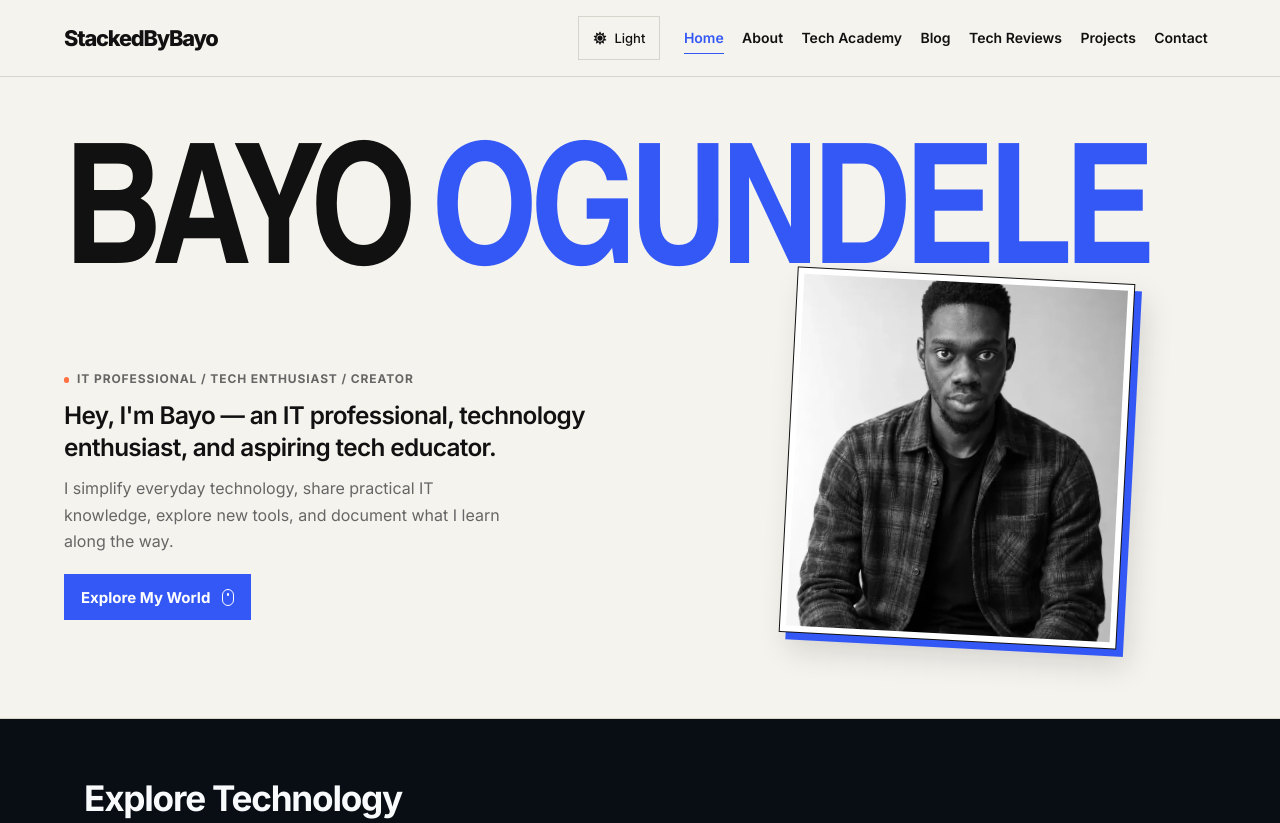
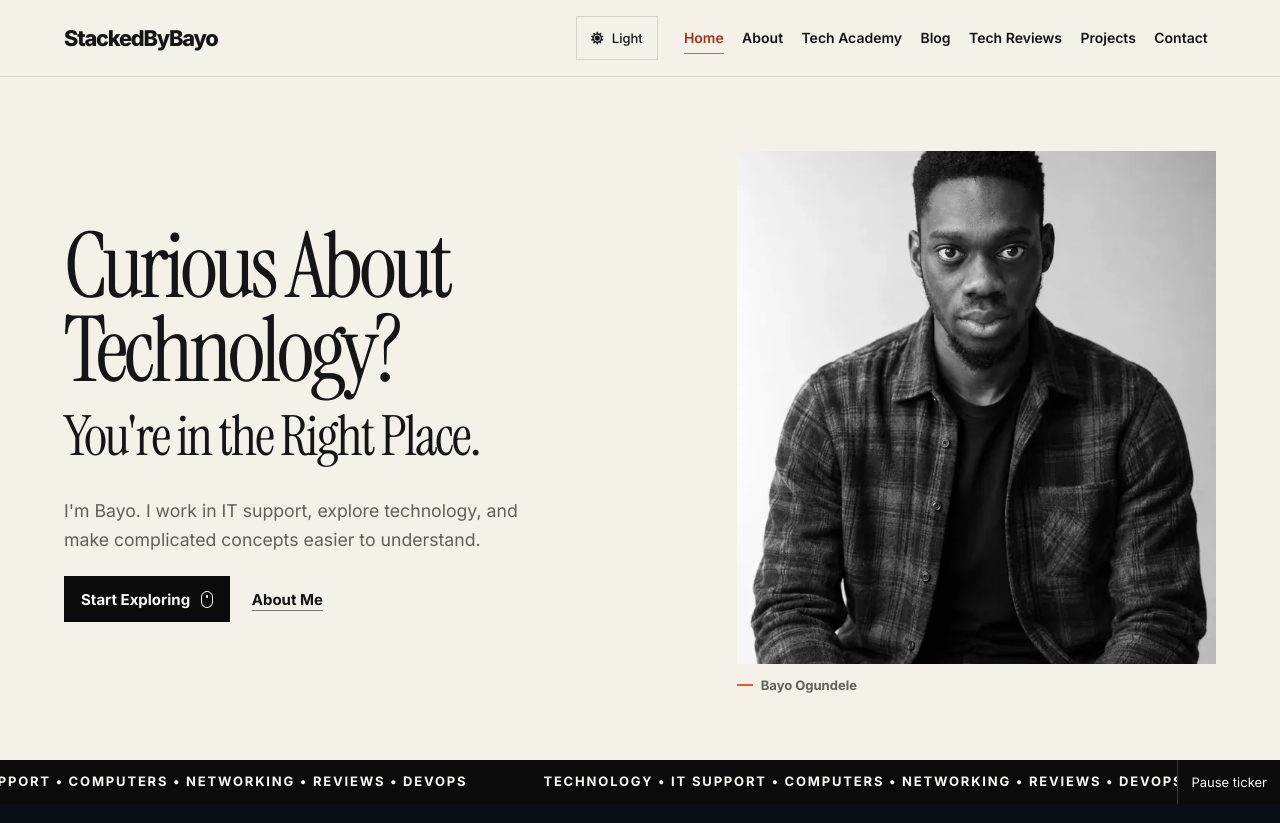
Before and after one commit to BayoJohn/Portfolio12, a plain HTML site: page index.html in a window 1280 px wide. Shown: the top 823 px of the page. Drawn offline with Linux system fonts and the light colour scheme; a web font is replaced by a local one.

Commit message:
Redesign homepage hero and add topic ticker

```diff
--- a/assets/css/editorial.css
+++ b/assets/css/editorial.css
@@ -1,11 +1,11 @@
 .publication-page {
-  --editorial-paper: #f5f3ed;
-  --editorial-ink: #111111;
-  --editorial-muted: #666666;
-  --editorial-dark: #101114;
-  --editorial-white: #fff;
-  --editorial-accent: #3458f5;
-  --editorial-orange: #ff7043;
+  --editorial-paper: #f4f1e9;
+  --editorial-ink: #151515;
+  --editorial-muted: #777570;
+  --editorial-dark: #0b0b0b;
+  --editorial-white: #faf9f6;
+  --editorial-accent: #e65c35;
+  --editorial-accent-ink: #a33217;
   --editorial-line: #d7d5cb;
   --editorial-gutter: clamp(20px, 5vw, 76px);
 }
@@ -32,7 +32,7 @@
 
 .editorial-nav .blog-navbar-inner {
   min-height: 76px;
-  gap: 8px clamp(8px, 1.2vw, 20px);
+  gap: 8px clamp(8px, 1.4vw, 22px);
 }
 
 .editorial-nav .blog-brand {
@@ -45,7 +45,7 @@
   letter-spacing: -.055em;
 }
 
-.editorial-nav .blog-brand:hover strong { color: var(--editorial-accent); }
+.editorial-nav .blog-brand:hover strong { color: var(--editorial-accent-ink); }
 .editorial-nav .theme-toggle { margin-inline-start: auto; }
 .editorial-nav .blog-nav-links > a {
   position: relative;
@@ -61,7 +61,7 @@
   position: absolute;
   inset: auto clamp(5px, .64vw, 10px) 6px;
   height: 1px;
-  background: currentColor;
+  background: var(--editorial-accent);
   transform: scaleX(0);
   transform-origin: left;
   transition: transform .18s ease;
@@ -70,7 +70,7 @@
 
 .editorial-nav .blog-nav-links > a:is(:hover, [aria-current]) {
   background: transparent;
-  color: var(--editorial-accent);
+  color: var(--editorial-accent-ink);
 }
 
 .editorial-nav .blog-nav-links > a:is(:hover, [aria-current])::after { transform: scaleX(1); }
@@ -86,141 +86,98 @@
 
 .publication-page .editorial-nav .theme-toggle:hover,
 .editorial-nav .publication-menu:is(:hover, [aria-expanded="true"]) {
-  border-color: var(--editorial-accent);
-  color: var(--editorial-accent);
+  border-color: var(--editorial-accent-ink);
+  color: var(--editorial-accent-ink);
 }
 
 .editorial-nav .publication-menu i { margin-inline-start: .4em; }
 .publication-page :is(.editorial-nav, .editorial-hero) :focus-visible {
-  outline: 2px solid var(--editorial-accent);
+  outline: 2px solid var(--editorial-accent-ink);
   outline-offset: 3px;
 }
 
 .editorial-hero {
-  border-bottom: 1px solid var(--editorial-line);
-  padding-block: clamp(36px, 6.2vw, 88px) clamp(44px, 6vw, 82px);
+  padding-block: clamp(38px, 5.8vw, 84px) clamp(38px, 5vw, 72px);
 }
 
-.editorial-hero-inner { container-type: inline-size; }
+.editorial-hero-inner {
+  display: grid;
+  grid-template-columns: minmax(0, 1.27fr) minmax(0, 1fr);
+  align-items: center;
+  gap: clamp(28px, 5vw, 78px);
+}
+
+.editorial-intro { min-width: 0; }
 
 .editorial-hero h1 {
-  position: relative;
-  z-index: 2;
-  display: flex;
-  flex-wrap: wrap;
-  align-items: baseline;
-  gap: .08em .13em;
   margin: 0;
   color: var(--editorial-ink);
-  font-family: "Barlow Condensed", "Liberation Sans Narrow", "Arial Narrow", Impact, sans-serif;
-  font-size: clamp(1.75rem, 13.5vw, 13rem);
-  font-size: clamp(1.75rem, 14.5cqw, 13rem);
-  font-weight: 800;
+  font: 400 clamp(3rem, 7.1vw, 7.125rem)/.92 "Instrument Serif", Georgia, serif;
   letter-spacing: -.045em;
-  line-height: .85;
 }
 
 .editorial-hero h1 span {
   display: block;
-  animation: editorial-enter .55s both cubic-bezier(.2, .7, .2, 1);
+  text-wrap: balance;
+  animation: editorial-enter .52s both cubic-bezier(.2, .7, .2, 1);
 }
 
 .editorial-hero h1 span + span {
-  color: var(--editorial-accent);
-  animation-delay: .075s;
-}
-
-.editorial-hero-details {
-  display: grid;
-  grid-template-columns: minmax(0, 1fr) minmax(0, .86fr);
-  align-items: center;
-  gap: clamp(28px, 5.5vw, 80px);
-  padding-inline-end: clamp(12px, 7vw, 105px);
-}
-
-.editorial-portrait {
-  z-index: 1;
-  box-sizing: border-box;
-  width: min(92%, 338px);
-  margin: clamp(-25px, -1.8vw, -12px) 0 0 auto;
-  border: 1px solid var(--editorial-ink);
-  padding: 6px;
-  background: var(--editorial-white);
-  box-shadow: 7px 7px var(--editorial-accent), 10px 16px 28px rgb(16 17 20 / .15);
-  transform: rotate(3deg);
-  animation: editorial-photo-enter .65s .12s both cubic-bezier(.2, .7, .2, 1);
-}
-
-.editorial-portrait img {
-  display: block;
-  width: 100%;
-  height: auto;
-  aspect-ratio: 4 / 4.35;
-  object-fit: cover;
-  object-position: center 24%;
-}
-
-.editorial-intro {
-  max-width: 37rem;
-  padding-top: clamp(24px, 4vw, 50px);
-}
-
-.editorial-label {
-  display: flex;
-  align-items: baseline;
-  gap: .65em;
-  margin: 0 0 12px;
-  color: var(--editorial-muted);
-  font-size: .75rem;
-  font-weight: 700;
-  letter-spacing: .075em;
-  line-height: 1.55;
-}
-
-.editorial-label::before {
-  flex: 0 0 .44em;
-  height: .44em;
-  border-radius: 50%;
-  background: var(--editorial-orange);
-  content: "";
-}
-
-.editorial-lead {
-  max-width: 36ch;
-  margin: 0;
-  font-size: clamp(1.125rem, 1.9vw, 1.625rem);
-  font-weight: 600;
-  letter-spacing: -.027em;
-  line-height: 1.3;
+  margin-top: .3em;
+  font-size: .61em;
+  letter-spacing: -.035em;
+  line-height: 1;
+  animation-delay: .08s;
 }
 
 .editorial-summary {
-  max-width: 44ch;
-  margin: 12px 0 20px;
-  color: var(--editorial-muted);
-  font-size: 1rem;
+  max-width: 43ch;
+  margin: clamp(18px, 2.5vw, 32px) 0 22px;
+  color: #625f59;
+  font-size: clamp(1rem, 1.38vw, 1.125rem);
   line-height: 1.65;
 }
 
-.editorial-cta {
+.editorial-actions {
+  display: flex;
+  flex-wrap: wrap;
+  align-items: center;
+  gap: 10px 22px;
+}
+
+.editorial-cta,
+.editorial-about-link {
   display: inline-flex;
+  box-sizing: border-box;
+  min-height: 46px;
   align-items: center;
-  gap: .8em;
-  min-height: 46px;
-  box-sizing: border-box;
-  border: 1px solid var(--editorial-accent);
-  padding: 9px 16px;
-  background: var(--editorial-accent);
-  color: var(--editorial-white);
   font-size: .9375rem;
   font-weight: 650;
+}
+
+.editorial-cta {
+  gap: .75em;
+  border: 1px solid var(--editorial-dark);
+  padding: 9px 16px;
+  background: var(--editorial-dark);
+  color: var(--editorial-white);
   transition: background-color .18s ease, border-color .18s ease;
 }
 
 .editorial-cta:hover {
-  border-color: var(--editorial-dark);
-  background: var(--editorial-dark);
+  border-color: var(--editorial-accent-ink);
+  background: var(--editorial-accent-ink);
 }
+
+.editorial-about-link {
+  color: var(--editorial-ink);
+  text-decoration: underline;
+  text-decoration-color: var(--editorial-muted);
+  text-underline-offset: .32em;
+  transition: color .18s ease, text-decoration-color .18s ease;
+}
+
+.editorial-about-link:hover { color: var(--editorial-accent-ink); text-decoration-color: var(--editorial-accent); }
 
 .editorial-scroll-cue {
   position: relative;
@@ -244,14 +201,101 @@
 
 .editorial-cta:is(:hover, :focus-visible) .editorial-scroll-cue::after { transform: translateY(.27em); }
 
+.editorial-portrait {
+  min-width: 0;
+  margin: 0;
+  animation: editorial-enter .65s .12s both cubic-bezier(.2, .7, .2, 1);
+}
+
+.editorial-portrait img {
+  display: block;
+  width: 100%;
+  height: auto;
+  aspect-ratio: 5 / 5.35;
+  background: var(--editorial-white);
+  object-fit: cover;
+  object-position: center 26%;
+}
+
+.editorial-portrait figcaption {
+  display: flex;
+  gap: 8px;
+  align-items: center;
+  padding-top: 10px;
+  color: #625f59;
+  font-size: .8125rem;
+  font-weight: 650;
+}
+
+.editorial-portrait figcaption::before {
+  width: 16px;
+  height: 2px;
+  background: var(--editorial-accent);
+  content: "";
+}
+
+.editorial-ticker {
+  display: flex;
+  align-items: stretch;
+  background: var(--editorial-dark);
+  color: var(--editorial-white);
+}
+
+.editorial-ticker-window { flex: 1; min-width: 0; overflow: hidden; }
+
+.editorial-ticker-track {
+  padding-block: 12px;
+  font-size: .8125rem;
+  font-weight: 650;
+  letter-spacing: .14em;
+  line-height: 1.5;
+  text-align: center;
+}
+
+.editorial-ticker-set > span { display: inline-block; padding-inline: 16px; }
+.editorial-ticker-set[aria-hidden],
+.editorial-ticker-set > span[aria-hidden] { display: none; }
+
+.ticker-ready .editorial-ticker-track {
+  display: flex;
+  width: max-content;
+  min-width: 200%;
+  animation: editorial-ticker-scroll 34s linear infinite;
+}
+
+.ticker-ready .editorial-ticker-set {
+  display: flex;
+  flex: 1 0 auto;
+  justify-content: space-around;
+  white-space: nowrap;
+}
+
+.ticker-ready .editorial-ticker-set > span { display: inline-block; padding-inline: 38px; }
+
+.ticker-paused .editorial-ticker-track { animation-play-state: paused; }
+
+.editorial-ticker-toggle {
+  flex: 0 0 auto;
+  min-height: 44px;
+  border: 0;
+  border-inline-start: 1px solid #383838;
+  padding-inline: 13px;
+  background: var(--editorial-dark);
+  color: var(--editorial-white);
+  font-size: .8125rem;
+  cursor: pointer;
+}
+
+.editorial-ticker-toggle:hover { background: #292929; }
+.publication-page .editorial-ticker-toggle:focus-visible { outline: 2px solid var(--editorial-accent); outline-offset: -4px; }
+
 @keyframes editorial-enter {
   from { opacity: 0; transform: translateY(12px); }
   to { opacity: 1; transform: translateY(0); }
 }
 
-@keyframes editorial-photo-enter {
-  from { opacity: 0; transform: translateY(16px) rotate(2deg); }
-  to { opacity: 1; transform: translateY(0) rotate(3deg); }
+@keyframes editorial-ticker-scroll {
+  to { transform: translateX(-50%); }
 }
 
 @media (max-width: 900px) {
@@ -269,31 +313,29 @@
   .editorial-nav .blog-nav-links > a::after { display: none; }
 }
 
-@media (max-width: 600px) {
-  .editorial-hero-details {
-    grid-template-columns: minmax(0, 1fr);
-    gap: 24px;
-    padding-inline: 0;
-  }
-  .editorial-portrait {
-    grid-row: 1;
-    justify-self: end;
-    width: min(57%, 235px);
-    margin: -8px 8% 0 0;
-    padding: 4px;
-  }
-  .editorial-intro { padding-top: 0; }
+@media (max-width: 700px) {
+  .editorial-hero-inner { grid-template-columns: minmax(0, 1fr); gap: 30px; }
+  .editorial-hero h1 { max-width: 13ch; font-size: clamp(2.65rem, 10vw, 4.75rem); }
+  .editorial-portrait img { aspect-ratio: 5 / 4; object-position: center 20%; }
 }
 
 @media (prefers-reduced-motion: reduce) {
   .editorial-hero h1 span,
   .editorial-portrait,
   .editorial-nav .blog-nav-links:not([hidden]) { animation: none; }
+
   .editorial-nav .blog-nav-links > a,
   .editorial-nav .blog-nav-links > a::after,
   .publication-page .editorial-nav .theme-toggle,
   .editorial-nav .publication-menu,
   .editorial-scroll-cue::after,
+  .editorial-about-link,
   .editorial-cta { transition: none; }
+
   .editorial-cta:is(:hover, :focus-visible) .editorial-scroll-cue::after { transform: none; }
+  .ticker-ready .editorial-ticker-track { display: block; width: auto; min-width: 0; animation: none; }
+  .ticker-ready .editorial-ticker-set { display: block; white-space: normal; }
+  .ticker-ready .editorial-ticker-set > span { padding-inline: 16px; }
+  .ticker-ready :is(.editorial-ticker-set, .editorial-ticker-set > span)[aria-hidden],
+  .editorial-ticker-toggle { display: none; }
 }
--- a/assets/js/publication.js
+++ b/assets/js/publication.js
@@ -25,6 +25,17 @@
       }
     });
     mobile.addEventListener('change', function () { setMenu(false); });
+  }
+
+  var tickerToggle = document.querySelector('.editorial-ticker-toggle');
+  if (tickerToggle) {
+    var ticker = tickerToggle.closest('.editorial-ticker');
+    ticker.classList.add('ticker-ready');
+    tickerToggle.hidden = false;
+    tickerToggle.addEventListener('click', function () {
+      var paused = ticker.classList.toggle('ticker-paused');
+      tickerToggle.textContent = paused ? 'Play ticker' : 'Pause ticker';
+    });
   }
 
   var carousel = document.querySelector('.publication-carousel');
--- a/index.html
+++ b/index.html
@@ -32,7 +32,7 @@
     <link rel="stylesheet" href="./assets/css/portfolio-home.css">
     <link rel="stylesheet" href="./assets/css/blog.css">
     <link rel="stylesheet" href="./assets/css/platform.css">
-    <link rel="stylesheet" href="https://fonts.googleapis.com/css2?family=Barlow+Condensed:wght@800&amp;display=swap">
+    <link rel="stylesheet" href="https://fonts.googleapis.com/css2?family=Instrument+Serif&amp;display=swap">
     <link rel="stylesheet" href="./assets/css/editorial.css">
 </head>
 <body class="blog-page publication-page">
@@ -52,22 +52,41 @@
         </div>
     </header>
     <main id="main-content" tabindex="-1" class="platform-main">
-        <section class="editorial-hero" id="home" aria-labelledby="hero-name">
+        <section class="editorial-hero" id="home" aria-labelledby="hero-title">
     <div class="editorial-hero-inner">
-        <h1 id="hero-name"><span>BAYO</span> <span>OGUNDELE</span></h1>
-        <div class="editorial-hero-details">
-            <div class="editorial-intro">
-                <p class="editorial-label">IT PROFESSIONAL / TECH ENTHUSIAST / CREATOR</p>
-                <p class="editorial-lead">Hey, I'm Bayo — an IT professional, technology enthusiast, and aspiring tech educator.</p>
-                <p class="editorial-summary">I simplify everyday technology, share practical IT knowledge, explore new tools, and document what I learn along the way.</p>
-                <a class="editorial-cta" href="#explore">Explore My World <span class="editorial-scroll-cue" aria-hidden="true"></span></a>
+        <div class="editorial-intro">
+            <h1 id="hero-title">
+                <span>Curious About Technology?</span>
+                <span>You're in the Right Place.</span>
+            </h1>
+            <p class="editorial-summary">I'm Bayo. I work in IT support, explore technology, and make complicated concepts easier to understand.</p>
+            <div class="editorial-actions">
+                <a class="editorial-cta" href="#explore">Start Exploring <span class="editorial-scroll-cue" aria-hidden="true"></span></a>
+                <a class="editorial-about-link" href="about/">About Me</a>
             </div>
-            <figure class="editorial-portrait">
-                <img src="assets/img/bayo-portrait-640.webp" width="640" height="960" alt="Black-and-white portrait of Bayo Ogundele" fetchpriority="high" decoding="async">
-            </figure>
+        </div>
+        <figure class="editorial-portrait">
+            <img src="assets/img/bayo-portrait-640.webp" srcset="assets/img/bayo-portrait-640.webp 640w, assets/img/omobayonle-ogundele.webp 1024w" sizes="(max-width: 700px) 90vw, (max-width: 1440px) 38vw, 540px" width="640" height="960" alt="Black-and-white portrait of Bayo Ogundele" fetchpriority="high" decoding="async">
+            <figcaption>Bayo Ogundele</figcaption>
+        </figure>
+    </div>
+</section>
+
+<div class="editorial-ticker">
+    <div class="editorial-ticker-window">
+        <div class="editorial-ticker-track">
+            <div class="editorial-ticker-set">
+                <span>TECHNOLOGY • IT SUPPORT • COMPUTERS • NETWORKING • REVIEWS • DEVOPS</span>
+                <span aria-hidden="true">TECHNOLOGY • IT SUPPORT • COMPUTERS • NETWORKING • REVIEWS • DEVOPS</span>
+            </div>
+            <div class="editorial-ticker-set" aria-hidden="true">
+                <span>TECHNOLOGY • IT SUPPORT • COMPUTERS • NETWORKING • REVIEWS • DEVOPS</span>
+                <span>TECHNOLOGY • IT SUPPORT • COMPUTERS • NETWORKING • REVIEWS • DEVOPS</span>
+            </div>
         </div>
     </div>
-</section>
+    <button class="editorial-ticker-toggle" type="button" hidden>Pause ticker</button>
+</div>
 
 <section class="blog-container publication-section" id="explore" aria-labelledby="explore-title">
     <h2 id="explore-title">Explore Technology</h2>
```
Also changed, not shown: templates/home.html (+31 -12 lines), 1 other file.
